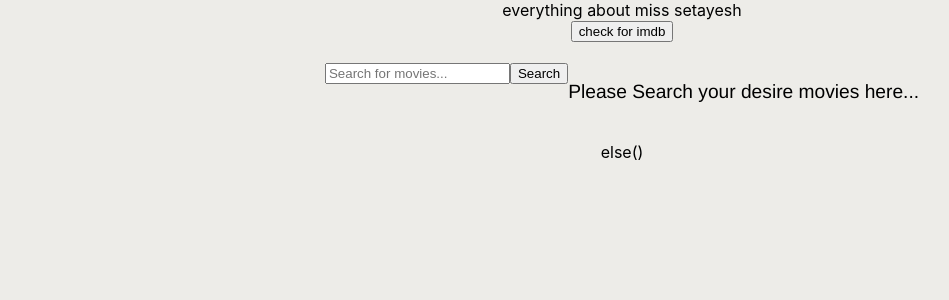
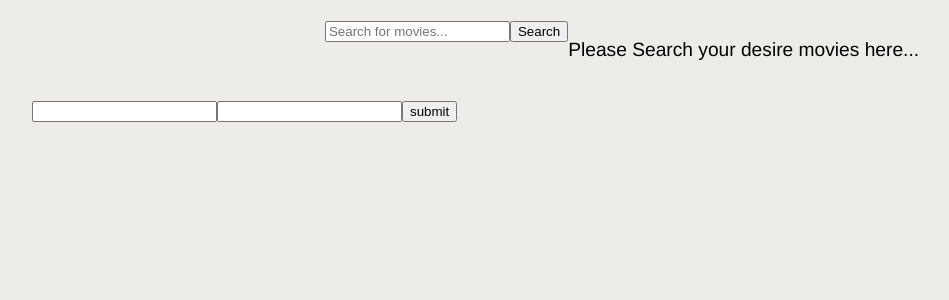
Before and after one commit to stayshsbzi/imdb-search, a React (Create React App) app: page / in a window 1280 px wide. Shown: the top 300 px of the page, without its empty margins (18-967 px from the left). Built offline with nearby package versions, Linux system fonts and the light colour scheme.

Commit message:
add iconify package and use icons

```diff
--- a/package.json
+++ b/package.json
@@ -3,6 +3,7 @@
   "version": "0.1.0",
   "private": true,
   "dependencies": {
+    "@iconify/react": "^5.0.2",
     "@testing-library/jest-dom": "^5.17.0",
     "@testing-library/react": "^13.4.0",
     "@testing-library/user-event": "^13.5.0",
--- a/src/App.js
+++ b/src/App.js
@@ -1,27 +1,26 @@
 import { Route, Routes } from 'react-router-dom'
 import './App.css'
 import Home from './pages/Home'
-import React,{createContext } from 'react'
-import ComponentC from './components/ComponentC.jsx'
-export const UserContext = createContext()
+import { UserContext } from './context/UserContext'
+import { useState } from 'react'
+
 function App() {
-  const user = 'setayesh'
+
+  const user = {
+    name: 'seti',
+    age: 100,
+    gender: 'none',
+    color: 'brown'
+  }
+
+  const [isLoggedIn, setIsLoggedIn] = useState(false)
+
   return (
-    <div className='App'>
-      <UserContext.Provider value={user}>
-    <ComponentC/>
+    <UserContext.Provider value={[isLoggedIn, setIsLoggedIn]}>
+      <Routes>
+        <Route path="/" element={<Home />} />
+      </Routes>
     </UserContext.Provider>
-    <button > check for imdb </button>
-    <Routes>
-      if (button='onclick') {
-      <Route path="/" element={<Home />} />
-       }
-      </Routes>
- else()
- {
-
- }
-    </div>
   )
 }
 
--- a/src/components/Card.jsx
+++ b/src/components/Card.jsx
@@ -1,12 +1,14 @@
-import React from 'react'
 import './Card.css'
 
-const Card = ({movieDes , image, type, year}) => {
+const Card = (props) => {
+
+  const { movieDes, image, type, year, icon } = props
+
   return (
     <div className='container'>
       <img src={image} alt='firstpic' width={500} height={600} className='img' />
       <p>{movieDes}</p>
-        <p>{type} / {year}</p>
+      <p>{icon} {type} / {year}</p>
       <button className='btn'>BUY</button>
     </div>
   )
--- a/src/components/Cards.jsx
+++ b/src/components/Cards.jsx
@@ -2,6 +2,7 @@ import React, { useEffect, useState } from 'react'
 import Card from './Card'
 import './Cards.css'
 import axios from 'axios'
+import { Icon } from '@iconify/react/dist/iconify.js'
 
 
 const Cards = () => {
@@ -28,6 +29,12 @@ const Cards = () => {
       .catch(err => console.error(err))
   }
 
+  const movieIcon =  <Icon icon="fluent:movies-and-tv-16-filled" style={{fontSize: 28}} />
+  const seriesIcon =  <Icon icon="noto:movie-camera" style={{fontSize: 28}} />
+  const gameIcon =  <Icon icon="tabler:device-gamepad-2" style={{fontSize: 28}} />
+
+
+
 
   return (
     <main className='tablecontainer'>
@@ -44,7 +51,7 @@ const Cards = () => {
       }
 
       {imdbData && imdbData.map(data => (
-        <Card image={data.Poster} movieDes={data.Title} type={data.Type} year={data.Year} />
+        <Card image={data.Poster} icon={data.Type === "series" ? seriesIcon : data.Type === "movie" ? movieIcon : gameIcon} movieDes={data.Title} type={data.Type} year={data.Year} />
       ))}
 
     </main>
--- /dev/null
+++ b/src/context/UserContext.jsx
@@ -0,0 +1,3 @@
+import { createContext } from "react"
+
+export const UserContext = createContext()
--- a/src/pages/Home.js
+++ b/src/pages/Home.js
@@ -1,10 +1,33 @@
-import React from 'react'
+import { useContext } from 'react'
 import Cards from '../components/Cards'
+import { UserContext } from '../context/UserContext'
 
 const Home = () => {
+
+  // const user = useContext(UserContext)
+
+  const [isLoggedIn, setIsLoggedIn] = useContext(UserContext)
+
+  const login = (e) => {
+    e.preventDefault()
+    console.log(e.target[0].value)
+    console.log(e.target[1].value)
+    if (e.target[0].value === 'seti' && e.target[1].value === '1234') {
+      setIsLoggedIn(true)
+    }
+  }
+
   return (
     <main>
+      {isLoggedIn &&
+      <p>You Logged in successfully...</p>
+      }
       <Cards />
+      <form onSubmit={e => login(e)}>
+        <input type='text' />
+        <input type='password' />
+        <button type='submit'>submit</button>
+      </form>
     </main>
   )
 }
```
Also changed, not shown: 2 other files (tests, documents, lock files or other folders). Lines whose indentation alone changed are shown as unchanged.
